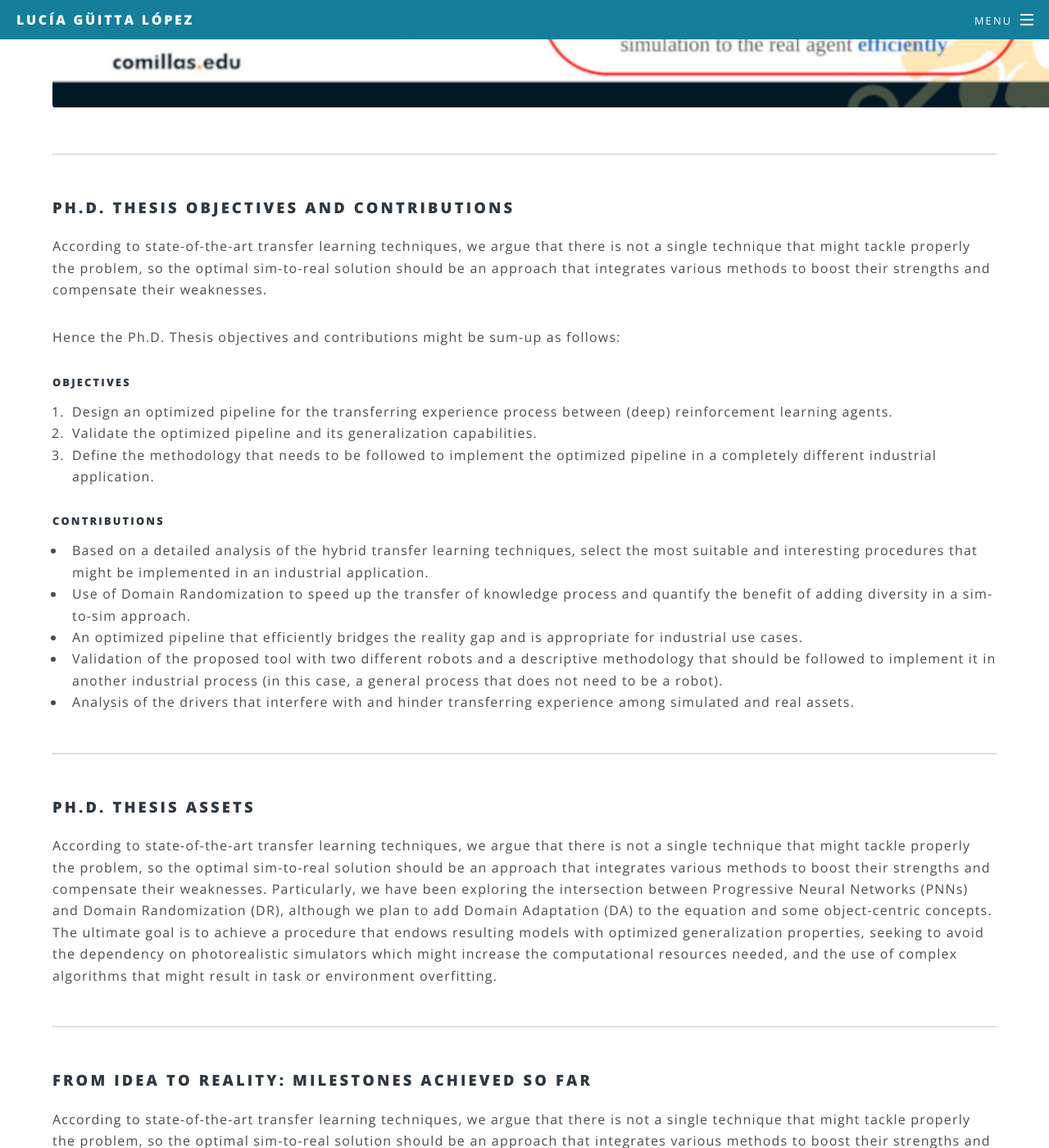
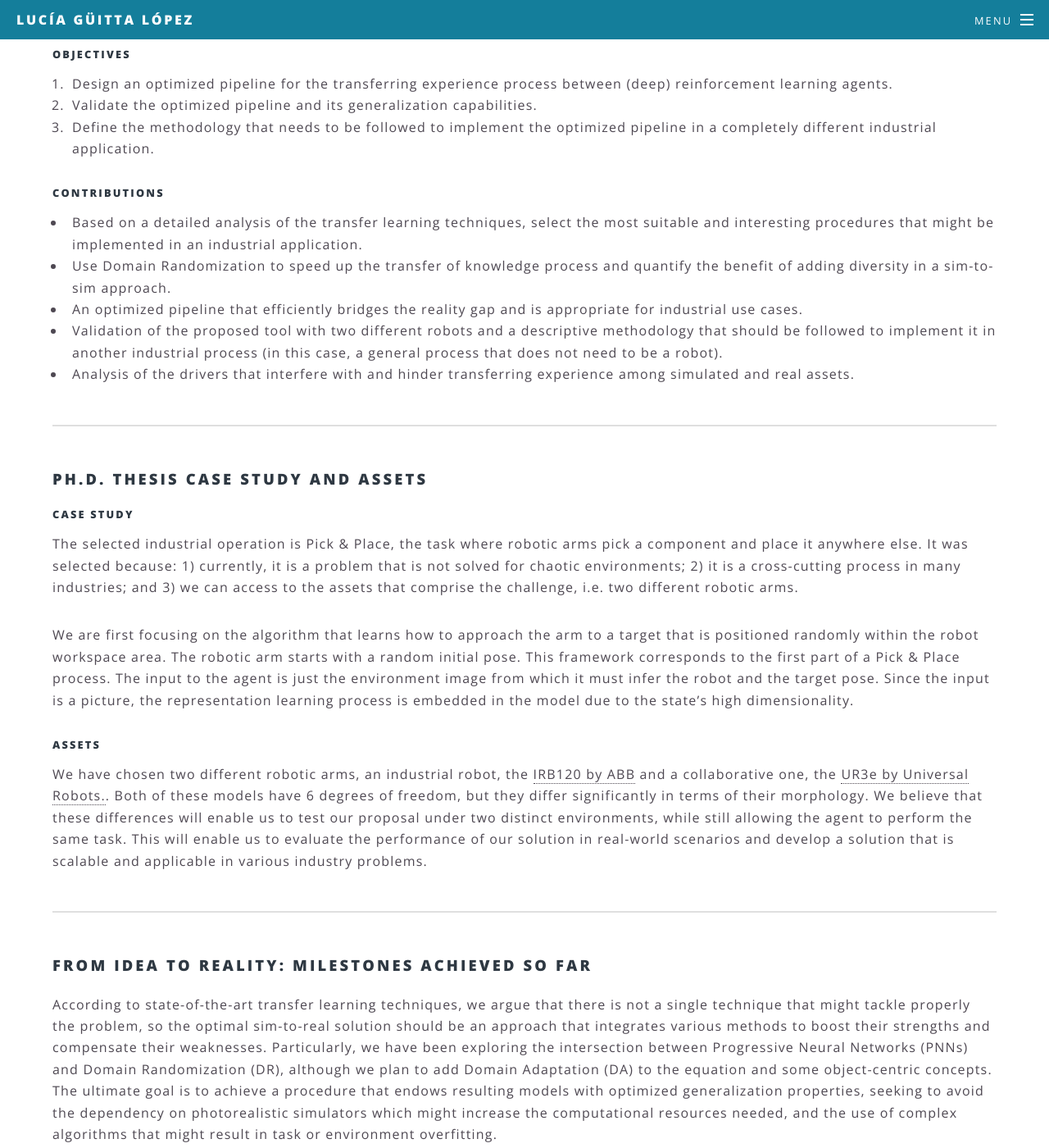
Before and after one commit to Lucia-Guitta/Lucia-Guitta.github.io, a Jekyll site: the page built from phdThesis.html, in a window 1280 px wide and 1400 px high, scrolled down 1851 px. Shown: the whole window at 82% size. Built offline with Jekyll 4.4.1, drawn with Linux system fonts in a browser that asks for light colours; some web fonts are replaced.

Commit message:
Add content

```diff
--- a/phdThesis.html
+++ b/phdThesis.html
@@ -34,7 +34,7 @@ title: Ph.D. thesis
     framed as <b>the search for an optimized pipeline to solve the sim-to-real problem</b>.
 </p>
 <p>
-<div class="image"><img src="images/pic_Thesis_1.jpeg" alt="" height="700" /></div>
+<div class="image"><img src="images/pic_Thesis_1.jpeg" alt="" height="300" /></div>
 </p>
 <hr />
 <h3>Ph.D. Thesis objectives and contributions</h3>
@@ -54,9 +54,9 @@ title: Ph.D. thesis
 </ol>
 <h5>Contributions</h5>
 <ul>
-    <li>Based on a detailed analysis of the hybrid transfer learning techniques, select the most suitable and
+    <li>Based on a detailed analysis of the transfer learning techniques, select the most suitable and
         interesting procedures that might be implemented in an industrial application.</li>
-    <li>Use of Domain Randomization to speed up the transfer of knowledge process and quantify the benefit of adding
+    <li>Use Domain Randomization to speed up the transfer of knowledge process and quantify the benefit of adding
         diversity in a sim-to-sim approach.</li>
     <li>An optimized pipeline that efficiently bridges the reality gap and is appropriate for industrial use cases.</li>
     <li>Validation of the proposed tool with two different robots and a descriptive methodology that should be followed
@@ -67,16 +67,29 @@ title: Ph.D. thesis
 </ul>
 </p>
 <hr />
-<h3>Ph.D. Thesis assets</h3>
-<p>According to state-of-the-art transfer learning techniques, we argue that there is not a single technique that might
-    tackle properly the problem, so the optimal sim-to-real solution should be an approach that integrates various
-    methods to boost their strengths and compensate their weaknesses. Particularly, we have been exploring the
-    intersection between Progressive Neural Networks (PNNs) and Domain Randomization (DR), although we plan to add
-    Domain Adaptation (DA) to the equation and some object-centric concepts. The ultimate goal is to achieve a procedure
-    that endows resulting models with optimized generalization properties, seeking to avoid the dependency on
-    photorealistic simulators which might increase the computational resources needed, and the use of complex algorithms
-    that might result in task or environment overfitting.
+<h3>Ph.D. Thesis case study and assets</h3>
+<h5>Case study</h5>
+<p> The selected industrial operation is Pick & Place, the task where robotic arms pick a component and place it
+    anywhere else. It was selected because: 1) currently, it is a problem that is not solved for chaotic environments;
+    2) it is a cross-cutting process in many industries; and 3) we can access to the assets that comprise the challenge,
+    i.e. two different robotic arms. </p>
+<p>
+    We are first focusing on the algorithm that learns how to approach the arm to a target that is positioned randomly
+    within the robot workspace area. The robotic arm starts with a random initial pose. This framework corresponds to
+    the first part of a Pick & Place process.
+    The input to the agent is just the environment image from which it must infer the robot and the target pose. Since
+    the input is a picture, the representation learning process is embedded in the model due to the state’s high
+    dimensionality.
 </p>
+<h5>Assets</h5>
+<p>We have chosen two different robotic arms, an industrial robot, the <a target="_blank"
+        href="https://new.abb.com/products/robotics/robots/articulated-robots/irb-120">IRB120
+        by ABB</a> and a collaborative one, the <a target="_blank"
+        href="https://www.universal-robots.com/products/ur3-robot/">UR3e by Universal Robots.</a>. Both of these models
+    have 6 degrees of freedom, but they differ significantly in terms of their morphology. We believe that these
+    differences will enable us to test our proposal under two distinct environments, while still allowing the agent to
+    perform the same task. This will enable us to evaluate the performance of our solution in real-world scenarios and
+    develop a solution that is scalable and applicable in various industry problems.</p>
 <hr />
 <h3>From idea to reality: Milestones achieved so far</h3>
 <p>According to state-of-the-art transfer learning techniques, we argue that there is not a single technique that might
```
